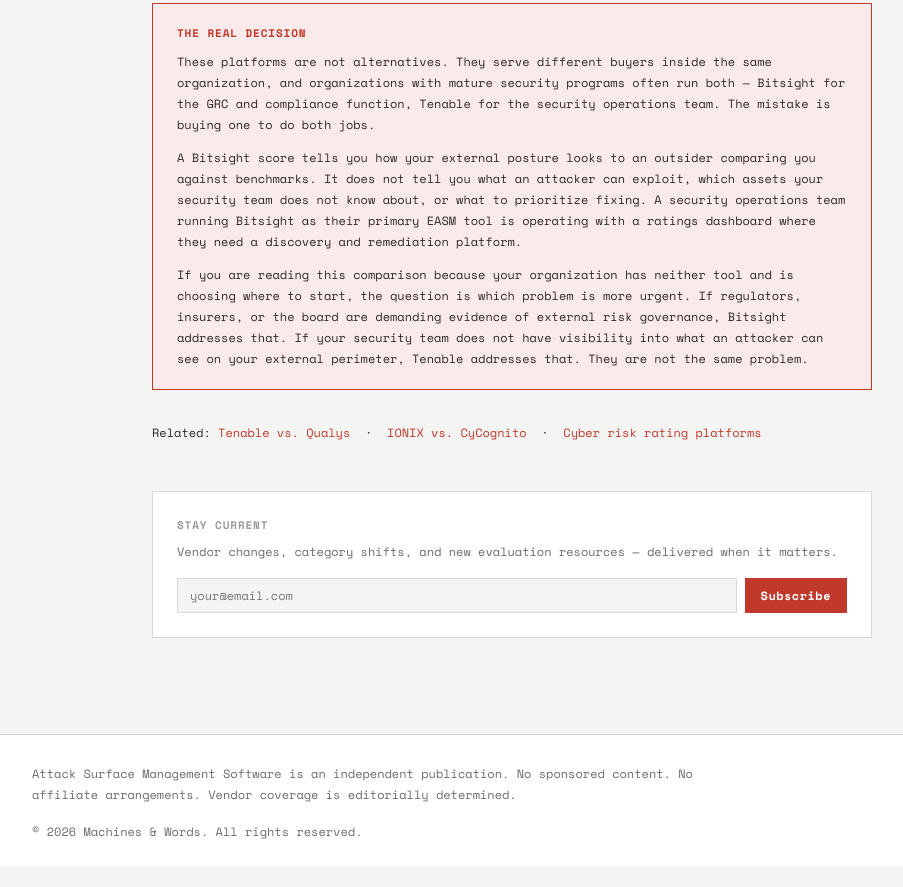
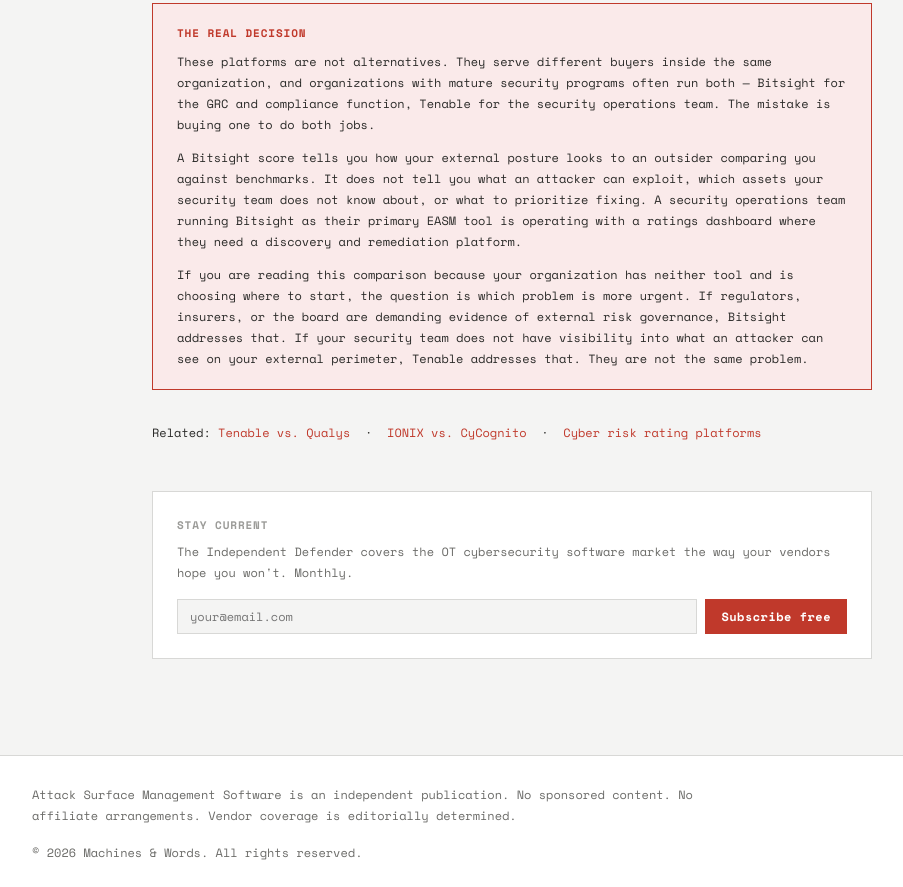
Before and after one commit to machinesandwords/attacksurfacemanagementsoftware, a plain HTML site: page comparisons/bitsight-vs-tenable/index.html in a window 1280 px wide. Shown: the part 2896-3783 px from the top of the page, without its empty margins (248-1151 px from the left). Before the commit the page ends 3762 px from the top, so only its background shows below. Drawn offline with nearby package versions, Linux system fonts and the light colour scheme.

Commit message:
Newsettr blocks

```diff
--- a/comparisons/bitsight-vs-tenable/index.html
+++ b/comparisons/bitsight-vs-tenable/index.html
@@ -169,11 +169,12 @@
 
         <div class="newsletter-block">
           <span class="page-label">Stay current</span>
-          <p>Vendor changes, category shifts, and new evaluation resources — delivered when it matters.</p>
+          <p>The Independent Defender covers the OT cybersecurity software market the way your vendors hope you won't. Monthly.</p>
           <div class="newsletter-form">
-            <input type="email" placeholder="your@email.com" aria-label="Email address">
-            <button type="button">Subscribe</button>
+            <input type="email" id="nl-email" placeholder="your@email.com" aria-label="Email address">
+            <button type="button" id="nl-submit">Subscribe free</button>
           </div>
+          <div id="nl-msg" style="display:none;font-size:11px;margin-top:8px;"></div>
         </div>
 
       </article>
```
Also changed, not shown: comparisons/censys-vs-palo-alto/index.html (+4 -3 lines), comparisons/crowdstrike-vs-microsoft/index.html (+4 -3 lines), comparisons/index.html (+4 -3 lines), comparisons/ionix-vs-cycognito/index.html (+4 -3 lines), comparisons/tenable-vs-qualys/index.html (+4 -3 lines), guides/ctem-mobilization-without-soar/index.html (+4 -3 lines), guides/easm-implementation-stalled/index.html (+4 -3 lines), guides/index.html (+4 -3 lines), guides/m-and-a-attack-surface/index.html (+4 -3 lines), guides/per-asset-pricing-trap/index.html (+4 -3 lines), guides/seedless-discovery-spectrum/index.html (+4 -3 lines), landscape/index.html (+4 -3 lines), landscape/market-direction/index.html (+4 -3 lines), landscape/vendors/index.html (+4 -3 lines), 2 more files.
